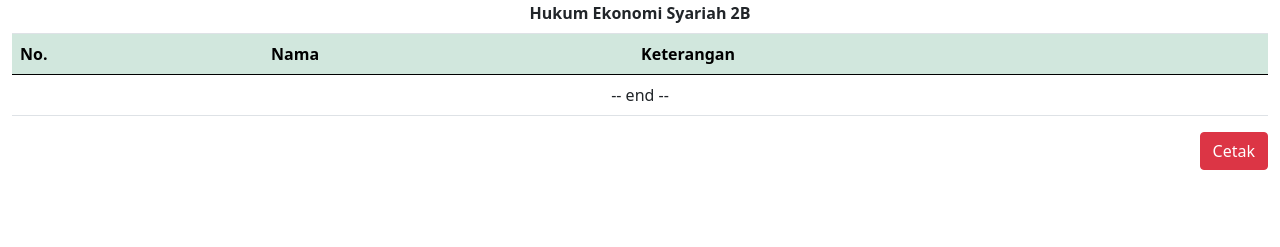
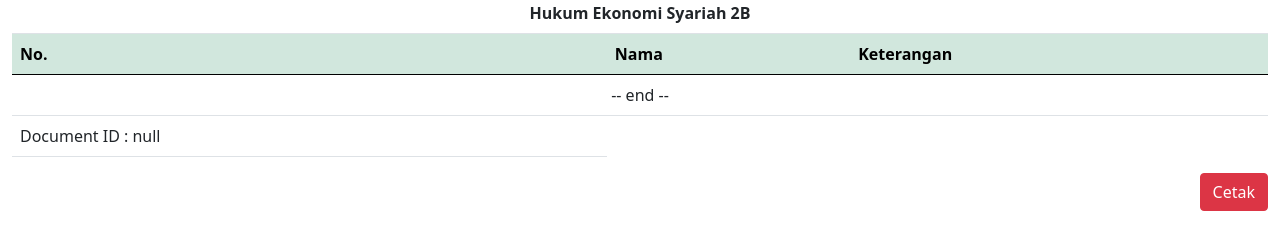
Before and after one commit to sandkalam/savefile-dump, a website: page index.html in a window 1280 px wide. Shown: the part 553-800 px from the top of the page. Drawn offline with nearby package versions, Linux system fonts and the light colour scheme.

Commit message:
add index id

```diff
--- a/index.html
+++ b/index.html
@@ -106,6 +106,9 @@
                   <tr>
                     <td colspan="3" class="text-center">-- end --</td>
                   </tr>
+                  <tr>
+                    <td><span id="kode"></span></td>
+                  </tr>
                 </tfoot>
               </table>
               <div class="d-flex justify-content-end">
--- a/src/js/script.js
+++ b/src/js/script.js
@@ -6,11 +6,12 @@ var tanggal = urlparam.get("tanggal");
 var hari = urlparam.get("hari");
 var nama = urlparam.get("nama");
 var ket = urlparam.get("ket");
+var code = urlparam.get("code");
 
 if (hari == null || nama == null || ket == null || tanggal == "") {
   $("#formulir").show();
+  // $("#formulir").hide();
 } else {
-
   $("#formulir").hide();
   printName();
 }
@@ -37,6 +38,9 @@ function getDayName(dateStr, locale) {
   return date.toLocaleDateString(locale, { weekday: "long" });
 }
 
+// memasukan uniqueid
+document.getElementById("kode").innerHTML = `Document ID : ${code}`;
+
 // make ready function
 $(document).ready(function () {
   $(document.body).on("change", "#Tanggal", function () {
@@ -52,7 +56,6 @@ $(document).ready(function () {
     var nama = $("#nama").val();
     var ket = $("#ket").val();
     var url = `?tanggal=${tanggal}&hari=${hari}&nama=${nama}&ket=${ket}`;
-
     document.location.href = url;
   });
 });
```
